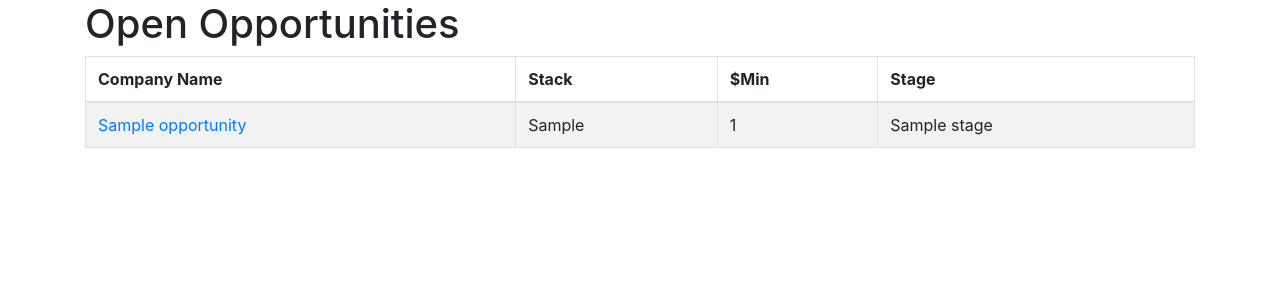
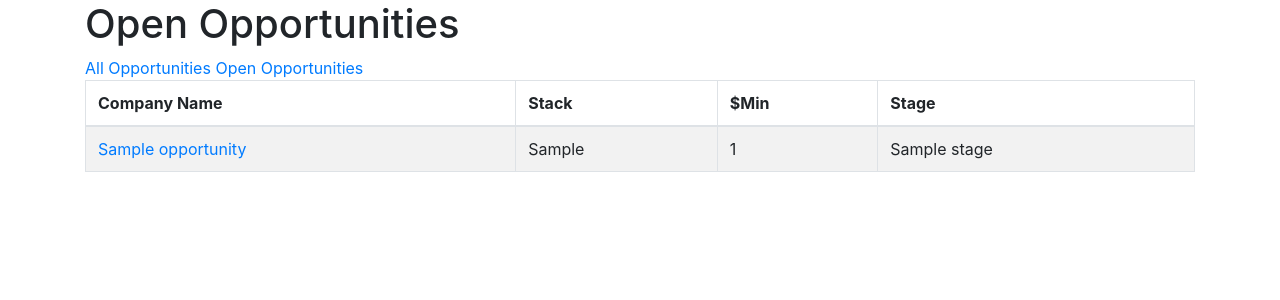
Before and after one commit to scedastic/opportunity_tracker, a Django app: page / in a window 1280 px wide. Shown: the top 300 px of the page. Run offline with Django 4.2, Linux system fonts and the light colour scheme; tables that the repository leaves empty hold one stand-in row (values such as "Sample post"); some libraries are stand-ins or nearby versions.

Commit message:
add view links

```diff
--- a/opportunity_tracker/templates/base.html
+++ b/opportunity_tracker/templates/base.html
@@ -11,6 +11,10 @@
 
         {% block content %} {% endblock %}
     </div>
+    <footer>
+        <a href="{% url 'all_opportunities' %}">All Opportunities</a>
+        <a href="{% url 'dashboard' %}">Open Opportunities</a>
+    </footer>
 </body>
 
 </html>
```
